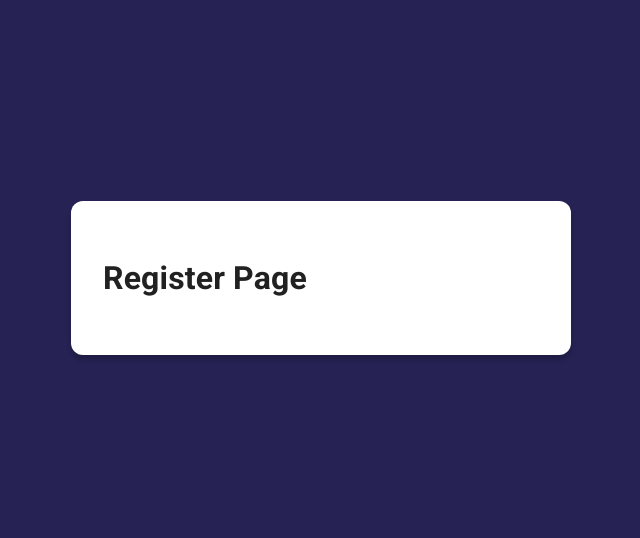
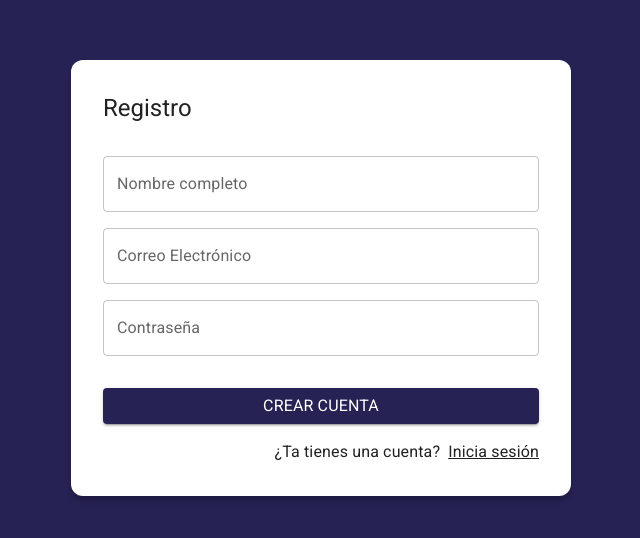
Before and after one commit to victorivanlopezlearning/journal-app-react, a React (Vite) app: page /auth/register in a window 1280 px wide. Shown: the part 122-660 px from the top of the page, without its empty margins (319-959 px from the left). Built offline with nearby package versions, Linux system fonts and the light colour scheme.

Commit message:
Finished: Register Page

```diff
--- a/src/auth/pages/RegisterPage.jsx
+++ b/src/auth/pages/RegisterPage.jsx
@@ -1,6 +1,65 @@
+import { Link as RouterLink } from 'react-router-dom';
+import { Button, Grid, TextField, Typography, Link } from "@mui/material"
+import { Google } from "@mui/icons-material"
 
 export const RegisterPage = () => {
   return (
-    <h1>Register Page</h1>
+    <>
+      <Typography
+        variant="h5"
+        sx={{ mb: 2 }}
+      >
+        Registro
+      </Typography>
+
+      <form>
+        <Grid container>
+          <Grid item xs={12} sx={{ mt: 2 }}>
+            <TextField
+              label="Nombre completo"
+              type="text"
+              fullWidth
+            />
+          </Grid>
+          <Grid item xs={12} sx={{ mt: 2 }}>
+            <TextField
+              label="Correo Electrónico"
+              type="email"
+              fullWidth
+            />
+          </Grid>
+          <Grid item xs={12} sx={{ mt: 2 }}>
+            <TextField
+              label="Contraseña"
+              type="password"
+              fullWidth
+            />
+          </Grid>
+
+          <Grid
+            container
+            spacing={2}
+            sx={{ mb: 2, mt: 2 }}
+          >
+            <Grid item xs={12}>
+              <Button variant="contained" fullWidth>
+                <Typography>Crear cuenta</Typography>
+              </Button>
+            </Grid>
+          </Grid>
+
+          <Grid
+            container
+            direction='row'
+            justifyContent='end'
+          >
+            <Typography sx={{ mr: 1 }}>¿Ta tienes una cuenta?</Typography>
+            <Link component={RouterLink} color='inherit' to='/auth/login'>
+              Inicia sesión
+            </Link>
+          </Grid>
+        </Grid>
+      </form>
+    </>
   )
 }
```
